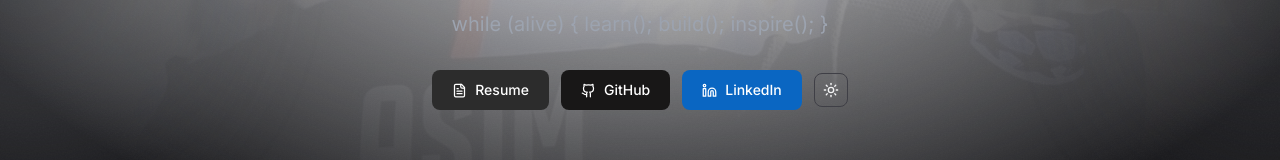
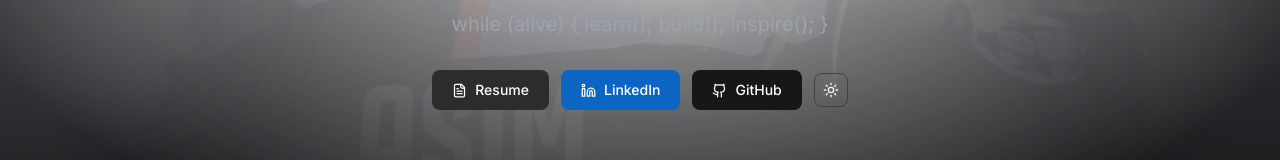
Before and after one commit to asimkhan17790/asimkhan17790.github.io, a React (Vite) app: page / in a window 1280 px wide. Shown: the part 437-597 px from the top of the page. Built offline with nearby package versions, Linux system fonts and the light colour scheme; no server answers; the HTML template or start-up script is replaced by a standard one.

Commit message:
fix: reorder hero buttons — Resume, LinkedIn, GitHub

```diff
--- a/src/components/Hero.tsx
+++ b/src/components/Hero.tsx
@@ -178,6 +178,16 @@ export default function Hero({ theme, toggleTheme }: Props) {
             Resume
           </MagneticButton>
           <MagneticButton
+            href={profile.linkedin}
+            target="_blank"
+            rel="noopener noreferrer"
+            className="flex items-center gap-2 px-5 py-2.5 rounded-lg font-medium text-sm text-white transition-opacity hover:opacity-90"
+            style={{ background: '#0A66C2' }}
+          >
+            <Linkedin size={15} />
+            LinkedIn
+          </MagneticButton>
+          <MagneticButton
             href={profile.github}
             target="_blank"
             rel="noopener noreferrer"
@@ -186,16 +196,6 @@ export default function Hero({ theme, toggleTheme }: Props) {
           >
             <Github size={15} />
             GitHub
-          </MagneticButton>
-          <MagneticButton
-            href={profile.linkedin}
-            target="_blank"
-            rel="noopener noreferrer"
-            className="flex items-center gap-2 px-5 py-2.5 rounded-lg font-medium text-sm text-white transition-opacity hover:opacity-90"
-            style={{ background: '#0A66C2' }}
-          >
-            <Linkedin size={15} />
-            LinkedIn
           </MagneticButton>
           <ThemeToggle theme={theme} toggle={toggleTheme} />
         </motion.div>
```
